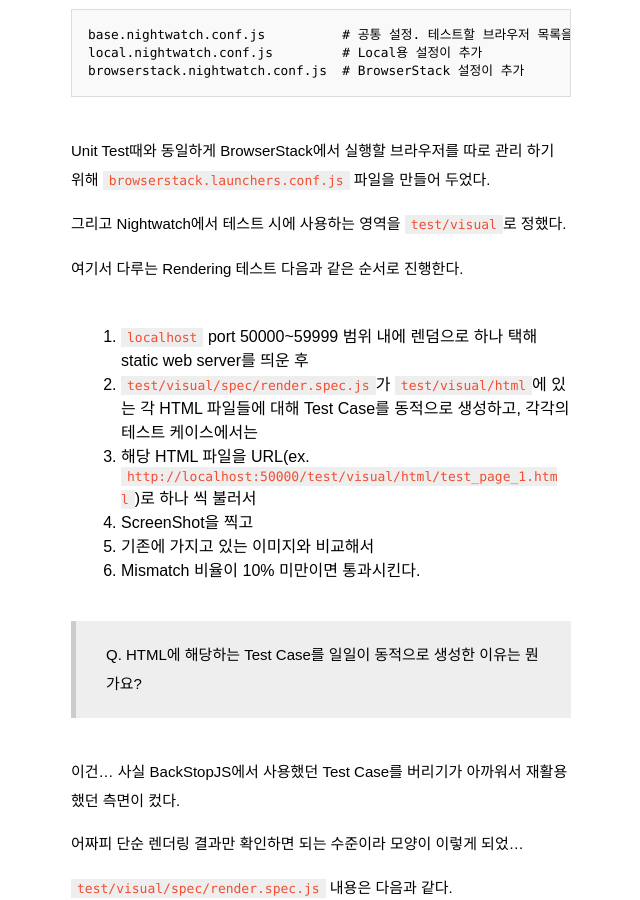
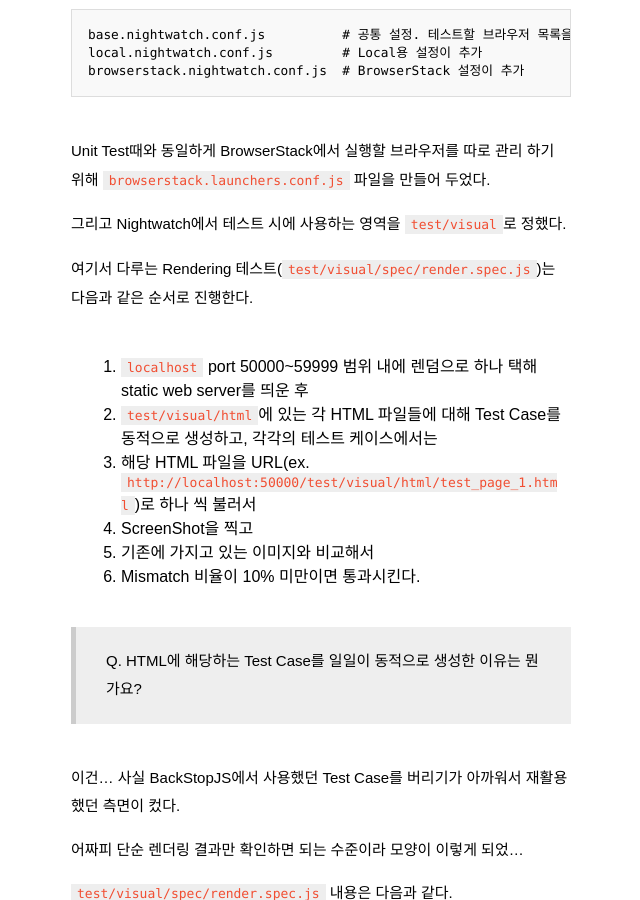
Before and after one commit to kyungw00k/kyungw00k.github.io, a Jekyll site: the page built from _posts/2017-01-04-browserstack으로-cross-browser-test-하기.md, in a window 1280 px wide and 900 px high, scrolled down 10568 px. Shown: the whole window, without its empty margins (319-959 px from the left). Built offline with Jekyll 4.4.1, drawn with Linux system fonts in a browser that asks for light colours; emoji names are drawn with the system emoji font; some web fonts are replaced; comment, search, counter and statistics services are not loaded.

Commit message:
Update 2017-01-04-browserstack으로-cross-browser-test-하기.md

```diff
--- a/_posts/2017-01-04-browserstack으로-cross-browser-test-하기.md
+++ b/_posts/2017-01-04-browserstack으로-cross-browser-test-하기.md
@@ -419,10 +419,10 @@
 
 그리고 Nightwatch에서 테스트 시에 사용하는 영역을 `test/visual`로 정했다.
 
-여기서 다루는 Rendering 테스트 다음과 같은 순서로 진행한다.
+여기서 다루는 Rendering 테스트(`test/visual/spec/render.spec.js`)는 다음과 같은 순서로 진행한다.
 
 1. `localhost` port 50000~59999 범위 내에 렌덤으로 하나 택해 static web server를 띄운 후
-1. `test/visual/spec/render.spec.js`가 `test/visual/html`에 있는 각 HTML 파일들에 대해 Test Case를 동적으로 생성하고, 각각의 테스트 케이스에서는
+1. `test/visual/html`에 있는 각 HTML 파일들에 대해 Test Case를 동적으로 생성하고, 각각의 테스트 케이스에서는
   1. 해당 HTML 파일을 URL(ex. `http://localhost:50000/test/visual/html/test_page_1.html`)로 하나 씩 불러서
   1. ScreenShot을 찍고
   1. 기존에 가지고 있는 이미지와 비교해서
```
